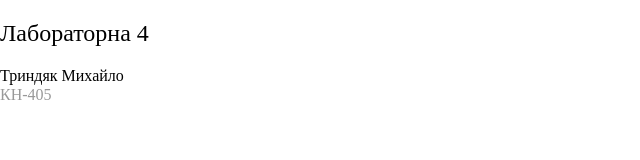
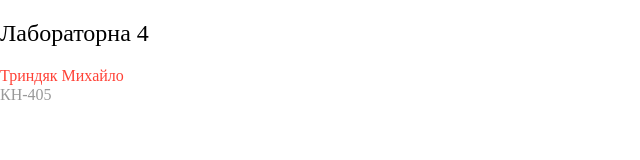
Before and after one commit to TryndiakMykhailo/itprlab4, a website: page lab 4/public/index.html in a window 1280 px wide. Shown: the whole page, without its empty margins (0-640 px from the left). Drawn offline with nearby package versions, Linux system fonts and the light colour scheme.

Commit message:
Update index.html

```diff
--- a/lab 4/public/index.html
+++ b/lab 4/public/index.html
@@ -8,7 +8,7 @@
 		<div>
 			<div>
 				<h2 class="fw4 black">Лабораторна 4 </h2>
-				<p class="black ma0">Триндяк Михайло</p>
+				<p class="red ma0">Триндяк Михайло</p>
 				<p class="silver ma0">КН-405</p>
 				<div class="pt5">
 				</div>
```
